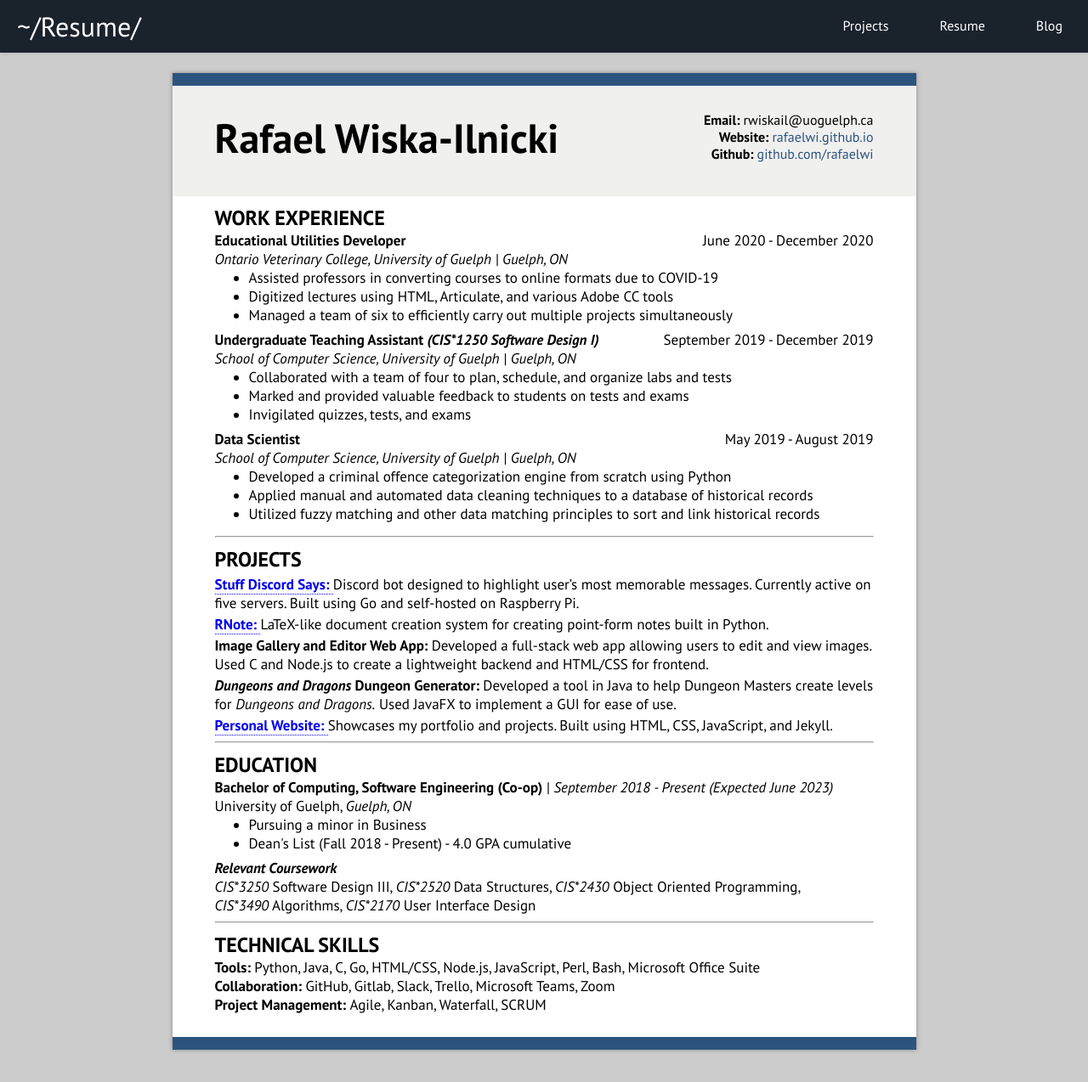
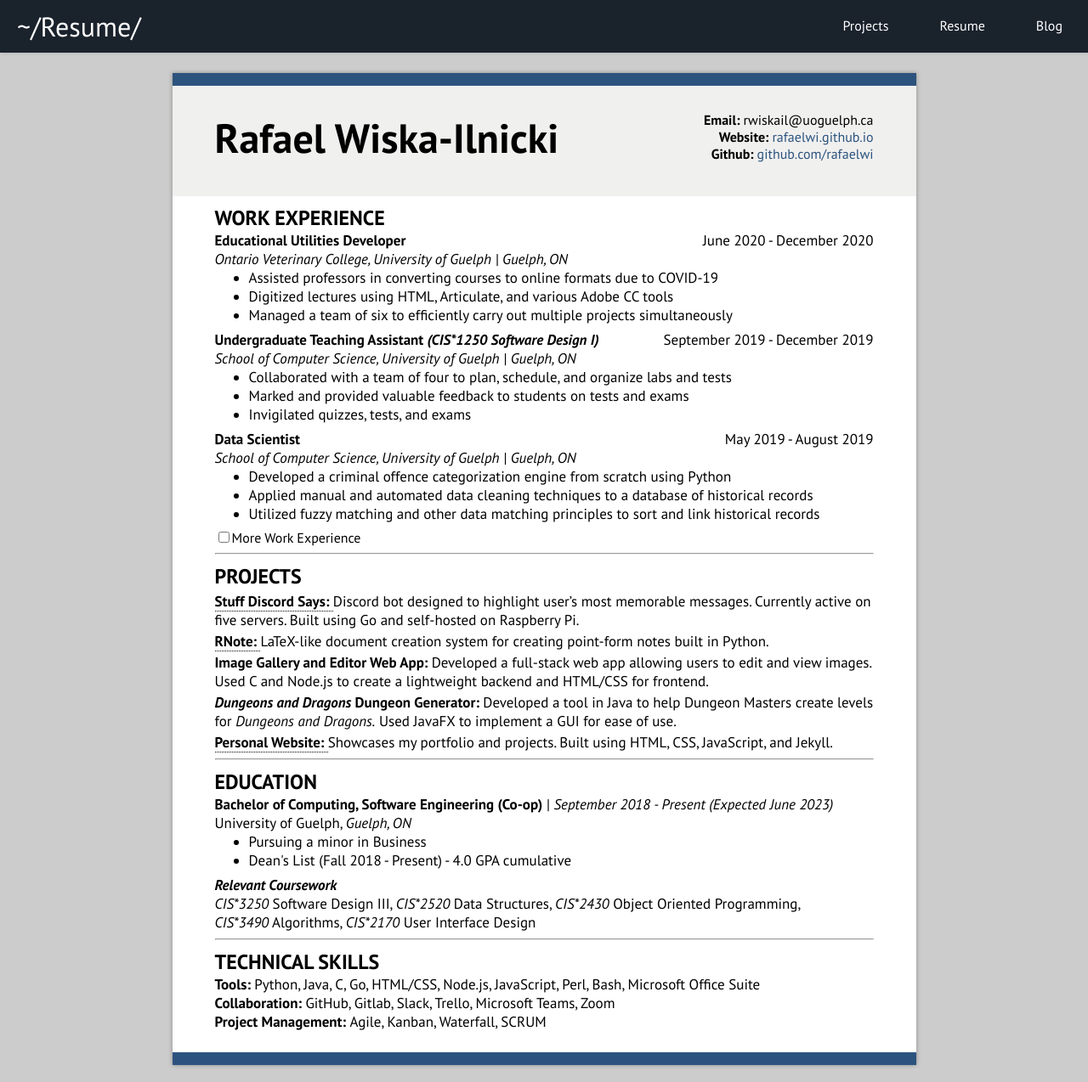
Before and after one commit to rafaelwi/rafaelwi.github.io, a Jekyll site: the page built from resume.html, in a window 1280 px wide. Shown: the whole page at 85% size. Built offline with Jekyll 4.4.1, drawn with Linux system fonts in a browser that asks for light colours.

Commit message:
Working on collabsibles in resume

```diff
--- a/_layouts/resume.html
+++ b/_layouts/resume.html
@@ -128,6 +128,30 @@
             <li>Applied manual and automated data cleaning techniques to a database of historical records</li>
             <li>Utilized fuzzy matching and other data matching principles to sort and link historical records</li>
           </ul>
+
+          <div class="more-work-experience">
+            <input type="checkbox" class="collapsible-toggle">More Work Experience</input>
+            <div class="collapsible-content">
+              <div class="job-info-desktop">
+                <p class="l-align"><b>Meme Maker</b></p>
+                <p class="r-align clear">October 2000 - Present</p>
+                <div style="clear: both;"></div>
+                <p><i>Meme GmhB | Tokyo, JP</i></p>
+              </div>
+              <div class="job-info-mobile">
+                <p><b>Meme Maker</b></p>
+                <p><i>Meme GmhB</i></p>
+                <p class="l-align">Tokyo, JP</p>
+                <p class="r-align">October 2000 - Present</p>
+                <div style="clear: both;"></div>
+              </div>
+              <ul>
+                <li>Made very spicy memes using MS Paint and Imgflip</li>
+                <li>Over 1 million karma on Reddit</li>
+                <li>Work extensively covered in Can I Haz Cheezeburger wiki</li>
+              </ul>
+            </div>
+          </div>
         </div>
 
         <hr>
--- a/assets/css/resume.css
+++ b/assets/css/resume.css
@@ -6,7 +6,7 @@
 
 .paper {
     width: 875px;
-    height: 1110px;
+    height: min(1110px, auto);
     position: relative;
     margin: 20px auto;
     padding-bottom: 40px;
@@ -99,6 +99,7 @@
     border-bottom: 1px dotted;
     text-decoration: none;
     font-weight: bold;
+    color: #000;
 }
 
 .projects a:hover {
@@ -118,6 +119,24 @@
     float: right;
     text-align: right;
 }
+
+.collapsible-content {
+    visibility: hidden;
+    opacity: 0;
+    height: 0;
+    display: none;
+    transition: height .25s ease-in-out;
+}
+
+.collapsible-toggle:checked + .collapsible-content {
+    visibility: visible;
+    opacity: 1;
+    display: block;
+    height: auto;
+    transition: height .25s ease-in-out;
+}
+
+/*https://www.digitalocean.com/community/tutorials/css-collapsible*/
 
 
 @media only screen and (max-width: 875px) {
```
